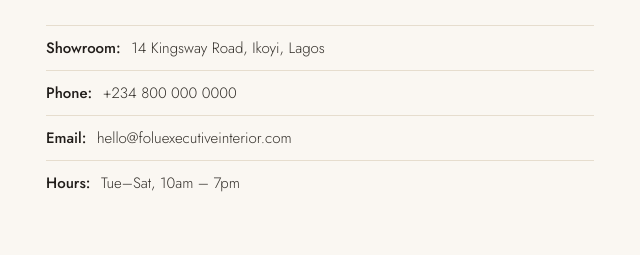
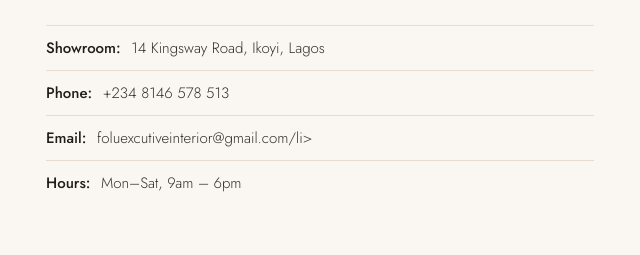
Before and after one commit to vee-loves-code/folu_executive_interiors, a plain HTML site: page web/index.html in a window 1280 px wide. Shown: the part 7078-7333 px from the top of the page, 6-646 px from the left. Drawn offline with nearby package versions, Linux system fonts and the light colour scheme.

Commit message:
updated the data

```diff
--- a/web/index.html
+++ b/web/index.html
@@ -284,9 +284,9 @@
         <p>Tell us about your space and we will arrange a one-on-one session with a Folu Executive Interior designer — in our showroom or at your home.</p>
         <ul class="contact-details">
           <li><strong>Showroom:</strong> 14 Kingsway Road, Ikoyi, Lagos</li>
-          <li><strong>Phone:</strong> +234 800 000 0000</li>
-          <li><strong>Email:</strong> hello@foluexecutiveinterior.com</li>
-          <li><strong>Hours:</strong> Tue–Sat, 10am – 7pm</li>
+          <li><strong>Phone:</strong> +234 8146 578 513</li>
+          <li><strong>Email:</strong> foluexcutiveinterior@gmail.com/li>
+          <li><strong>Hours:</strong> Mon–Sat, 9am – 6pm</li>
         </ul>
       </div>
       <form class="contact-form reveal" id="contactForm">
@@ -361,7 +361,7 @@
 <button class="back-to-top" id="backToTop" aria-label="Back to top">↑</button>
 
 <!-- TODO: replace 2348000000000 with her real WhatsApp number (country code + digits, no + or spaces) -->
-<a class="whatsapp-float" href="https://wa.me/2348000000000?text=Hello%2C%20I%27d%20like%20to%20book%20a%20consultation%20with%20Folu%20Executive%20Interior" target="_blank" rel="noopener" aria-label="Chat with us on WhatsApp">
+<a class="whatsapp-float" href="https://wa.me/2348125936705?text=Hello%2C%20I%27d%20like%20to%20book%20a%20consultation%20with%20Folu%20Executive%20Interior" target="_blank" rel="noopener" aria-label="Chat with us on WhatsApp">
   <svg viewBox="0 0 24 24" width="28" height="28"><path fill="currentColor" d="M17.47 14.38c-.28-.14-1.67-.82-1.93-.92-.26-.1-.45-.14-.64.14-.19.28-.73.92-.9 1.1-.16.19-.33.21-.61.07-.28-.14-1.18-.43-2.24-1.38-.83-.74-1.39-1.65-1.55-1.93-.16-.28-.02-.43.12-.57.13-.13.28-.33.42-.5.14-.16.19-.28.28-.47.1-.19.05-.35-.02-.5-.07-.14-.64-1.54-.88-2.11-.23-.55-.47-.48-.64-.49h-.55c-.19 0-.5.07-.76.35-.26.28-1 .98-1 2.4s1.02 2.78 1.16 2.97c.14.19 2.01 3.07 4.87 4.3.68.29 1.21.47 1.62.6.68.22 1.3.19 1.79.11.55-.08 1.67-.68 1.9-1.34.24-.66.24-1.22.17-1.34-.07-.12-.26-.19-.54-.33Zm-5.44 7.44h-.01a9.87 9.87 0 0 1-5.03-1.38l-.36-.21-3.74.98 1-3.65-.24-.37a9.83 9.83 0 0 1-1.5-5.24C2.15 6.68 6.68 2.15 12.03 2.15c2.63 0 5.1 1.03 6.96 2.89a9.78 9.78 0 0 1 2.88 6.96c0 5.35-4.53 9.82-9.84 9.82Zm8.37-18.2A11.82 11.82 0 0 0 12.03.15C5.58.15.32 5.4.32 11.85c0 2.09.55 4.13 1.6 5.93L.15 24l6.4-1.68a11.72 11.72 0 0 0 5.47 1.39h.01c6.45 0 11.7-5.25 11.7-11.7 0-3.13-1.22-6.07-3.43-8.28Z"/></svg>
 </a>
 
```
